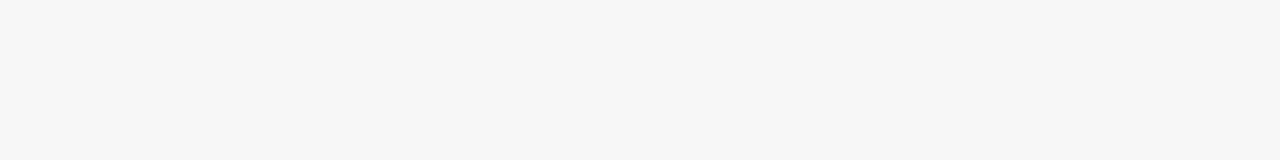
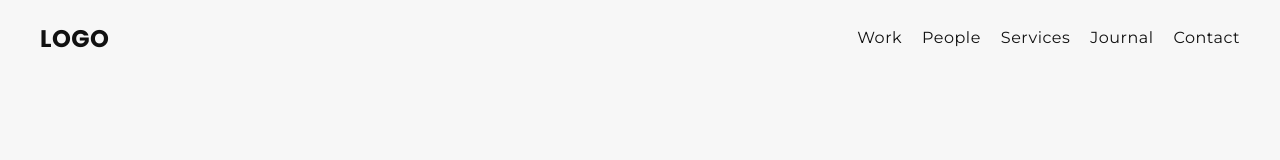
Before and after one commit to harrison9696/test-am, a website: page index.html in a window 1280 px wide. Drawn offline with Linux system fonts and the light colour scheme.

Commit message:
created navbar

```diff
--- a/index.html
+++ b/index.html
@@ -11,6 +11,29 @@
 	<title>Agent Marketing</title>
 </head>
 <body>
+	<header>
+		<nav id="navbar" class="navbar">
+			<div class="container-no-max-width section-no-bottom u-padding-x-4">
+				<div class="navbar__flex">
+					<div class="navbar__logo">
+						<h1 class="u-padding-y-2">LOGO</h1>
+					</div>
+					<div class="navbar__navigation">
+						<ul class="navbar__navigation-list">
+							<li class="u-margin-right-2"><a href="#">Work</a></li>
+							<li class="u-margin-right-2"><a href="#">People</a></li>
+							<li class="u-margin-right-2"><a href="#">Services</a></li>
+							<li class="u-margin-right-2"><a href="#">Journal</a></li>
+							<li><a href="#">Contact</a></li>
+						</ul>
+					</div>
+				</div>
+			</div>
+		</nav>
+	</header>
 
+	<main>
+
+	</main>
 </body>
 </html>
--- /dev/null
+++ b/sass/components/_navbar.scss
@@ -0,0 +1,19 @@
+.navbar {
+	position: fixed;
+	top: 0;
+	left: 0;
+	width: 100%;
+
+	&__flex {
+		display: flex;
+		justify-content: space-between;
+	}
+
+	&__navigation {
+		padding-top: 2.5rem;
+	}
+
+	&__navigation-list {
+		display: flex;
+	}
+}
--- a/sass/main.scss
+++ b/sass/main.scss
@@ -1,14 +1,15 @@
 // ABSTRACTS
-@import "abstracts/functions";
-@import "abstracts/mixins";
-@import "abstracts/variables";
+@import 'abstracts/functions';
+@import 'abstracts/mixins';
+@import 'abstracts/variables';
 
 // BASE
-@import "base/animations";
-@import "base/base";
-@import "base/typography";
-@import "base/utilities";
+@import 'base/animations';
+@import 'base/base';
+@import 'base/typography';
+@import 'base/utilities';
 
 // COMPONENTS
+@import 'components/navbar';
 
 // LAYOUT
```
Also changed, not shown: css/style.css.
